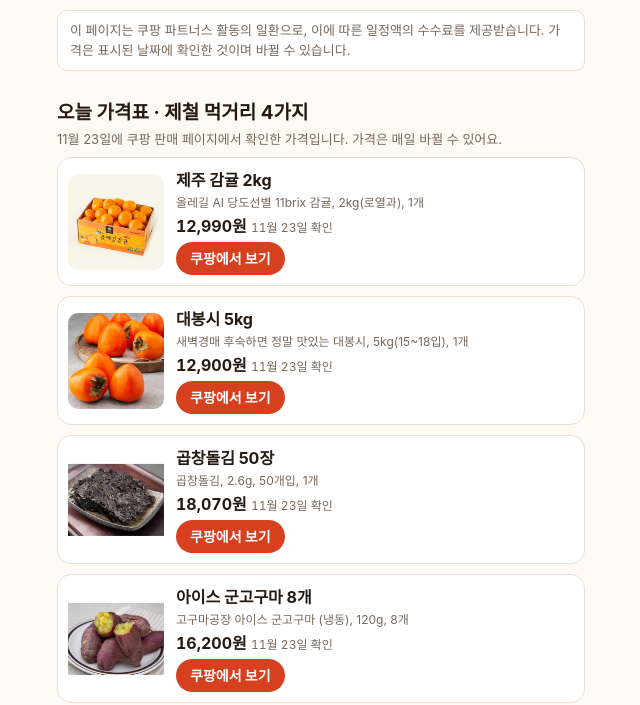
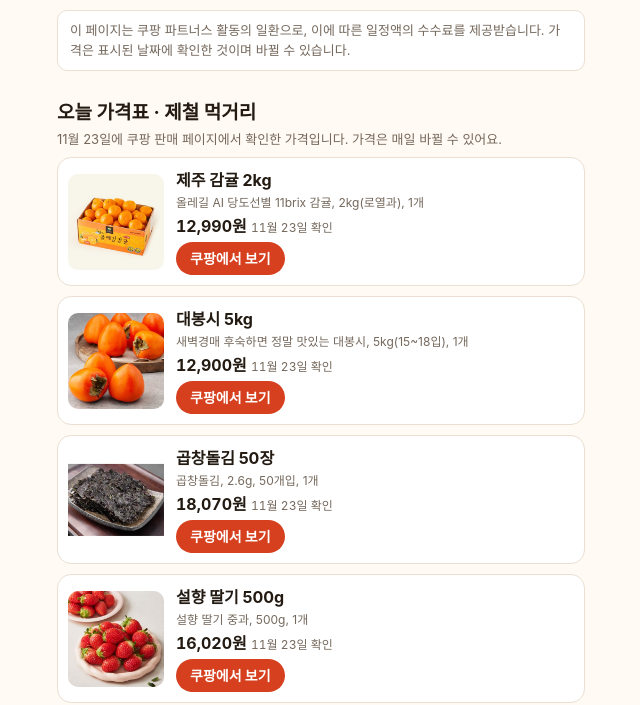
Before and after one commit to jeoninjae91-sys/matdoripick, a plain HTML site: page index.html in a window 1280 px wide. Shown: the part 95-800 px from the top of the page, without its empty margins (319-959 px from the left). Drawn offline with Linux system fonts and the light colour scheme.

Commit message:
오늘 가격표에 딸기 추가
Co-Authored-By: Claude Fable 5.2 <noreply@anthropic.com>

```diff
--- a/build.mjs
+++ b/build.mjs
@@ -49,6 +49,7 @@ const TODAY = { date: '11월 23일', items: [
   { short: '제주 감귤 2kg', name: '올레길 AI 당도선별 11brix 감귤, 2kg(로열과), 1개', price: 12990, link: 'https://link.coupang.com/a/iQ0HiBuXqn', img: 'img/a09.jpg' },
   { short: '대봉시 5kg', name: '새벽경매 후숙하면 정말 맛있는 대봉시, 5kg(15~18입), 1개', price: 12900, link: 'https://link.coupang.com/a/iMFoqV9LZk', img: 'img/a06.jpg' },
   { short: '곱창돌김 50장', name: '곱창돌김, 2.6g, 50개입, 1개', price: 18070, link: 'https://link.coupang.com/a/iMFlfojkgS', img: 'img/a07.jpg' },
+  { short: '설향 딸기 500g', name: '설향 딸기 중과, 500g, 1개', price: 16020, link: 'https://link.coupang.com/a/iQ0JtVKM2L', img: 'img/a10.jpg' },
   { short: '아이스 군고구마 8개', name: '고구마공장 아이스 군고구마 (냉동), 120g, 8개', price: 16200, link: 'https://link.coupang.com/a/iN88edg4xo', img: 'img/a08.jpg' },
 ] };
 const esc = (s) => String(s).replace(/&/g, '&amp;').replace(/</g, '&lt;').replace(/>/g, '&gt;').replace(/"/g, '&quot;');
@@ -130,7 +131,7 @@ footer{margin-top:32px;font-size:12px;color:var(--sub)}
 <p class="lead">영상에 나온 상품을 여기서 바로 확인하세요.</p>
 <p class="notice">이 페이지는 쿠팡 파트너스 활동의 일환으로, 이에 따른 일정액의 수수료를 제공받습니다. 가격은 표시된 날짜에 확인한 것이며 바뀔 수 있습니다.</p>
 <section class="ep">
-  <h2>오늘 가격표 · 제철 먹거리 4가지</h2>
+  <h2>오늘 가격표 · 제철 먹거리</h2>
   <p class="meta">${TODAY.date}에 쿠팡 판매 페이지에서 확인한 가격입니다. 가격은 매일 바뀔 수 있어요.</p>
   <ol>${TODAY.items.map((p) => `
     <li><a class="card" href="${p.link}" target="_blank" rel="sponsored nofollow noopener">
--- a/index.html
+++ b/index.html
@@ -24,7 +24,7 @@ footer{margin-top:32px;font-size:12px;color:var(--sub)}
 <p class="lead">영상에 나온 상품을 여기서 바로 확인하세요.</p>
 <p class="notice">이 페이지는 쿠팡 파트너스 활동의 일환으로, 이에 따른 일정액의 수수료를 제공받습니다. 가격은 표시된 날짜에 확인한 것이며 바뀔 수 있습니다.</p>
 <section class="ep">
-  <h2>오늘 가격표 · 제철 먹거리 4가지</h2>
+  <h2>오늘 가격표 · 제철 먹거리</h2>
   <p class="meta">11월 23일에 쿠팡 판매 페이지에서 확인한 가격입니다. 가격은 매일 바뀔 수 있어요.</p>
   <ol>
     <li><a class="card" href="https://link.coupang.com/a/iQ0HiBuXqn" target="_blank" rel="sponsored nofollow noopener">
@@ -41,6 +41,11 @@ footer{margin-top:32px;font-size:12px;color:var(--sub)}
       <img src="img/a07.jpg" alt="곱창돌김 50장" width="96" height="96" loading="lazy">
       <span class="txt"><b>곱창돌김 50장</b><small>곱창돌김, 2.6g, 50개입, 1개</small>
       <span class="price">18,070원 <i>11월 23일 확인</i></span></span>
+      <span class="go">쿠팡에서 보기</span></a></li>
+    <li><a class="card" href="https://link.coupang.com/a/iQ0JtVKM2L" target="_blank" rel="sponsored nofollow noopener">
+      <img src="img/a10.jpg" alt="설향 딸기 500g" width="96" height="96" loading="lazy">
+      <span class="txt"><b>설향 딸기 500g</b><small>설향 딸기 중과, 500g, 1개</small>
+      <span class="price">16,020원 <i>11월 23일 확인</i></span></span>
       <span class="go">쿠팡에서 보기</span></a></li>
     <li><a class="card" href="https://link.coupang.com/a/iN88edg4xo" target="_blank" rel="sponsored nofollow noopener">
       <img src="img/a08.jpg" alt="아이스 군고구마 8개" width="96" height="96" loading="lazy">
```
Also changed, not shown: img/a10.jpg (added).
